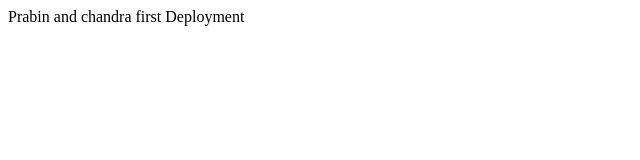
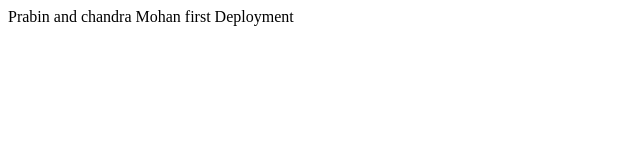
Before and after one commit to prabinsubedi/azure-test, a plain HTML site: page index.html in a window 1280 px wide. Shown: the full height of the page, 0-640 px from the left. Drawn offline with Linux system fonts and the light colour scheme.

Commit message:
last test with mohan dai

```diff
--- a/index.html
+++ b/index.html
@@ -1,3 +1,3 @@
 <html>
-</h1> Prabin and chandra first Deployment </h1>
+</h1> Prabin and chandra Mohan first Deployment </h1>
 </html>
```
